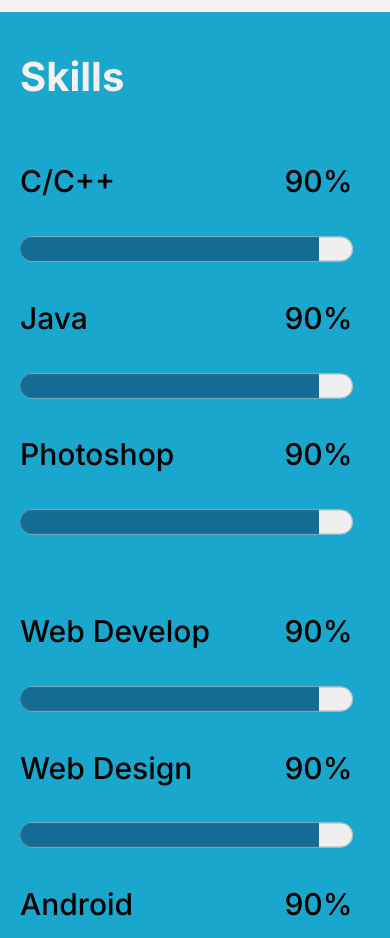
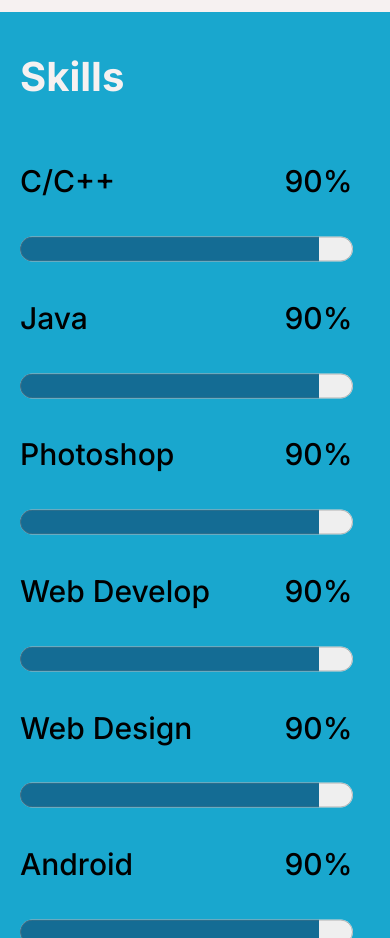
Before and after one commit to WeiiLiang/WeiiLiang.github.io, a plain HTML site: page about.html in a window 390 px wide. Shown: the part 1300-2238 px from the top of the page. Drawn offline with Linux system fonts and the light colour scheme; a web font is replaced by a local one.

Commit message:
assigment

```diff
--- a/about.html
+++ b/about.html
@@ -57,7 +57,7 @@
         </div>
         <div id="content2">
             <h1>Skills</h1>
-            <div class="line">
+            <div class="line" id="line1">
                 <div class="progress">
                     <div class="language">
                         <h2>C/C++</h2>
--- a/css/about.css
+++ b/css/about.css
@@ -342,4 +342,8 @@ body {
         width: 100%;
         text-align: center;
     }
+
+    #line1 {
+        padding-bottom: 0;
+    }
 }
```
